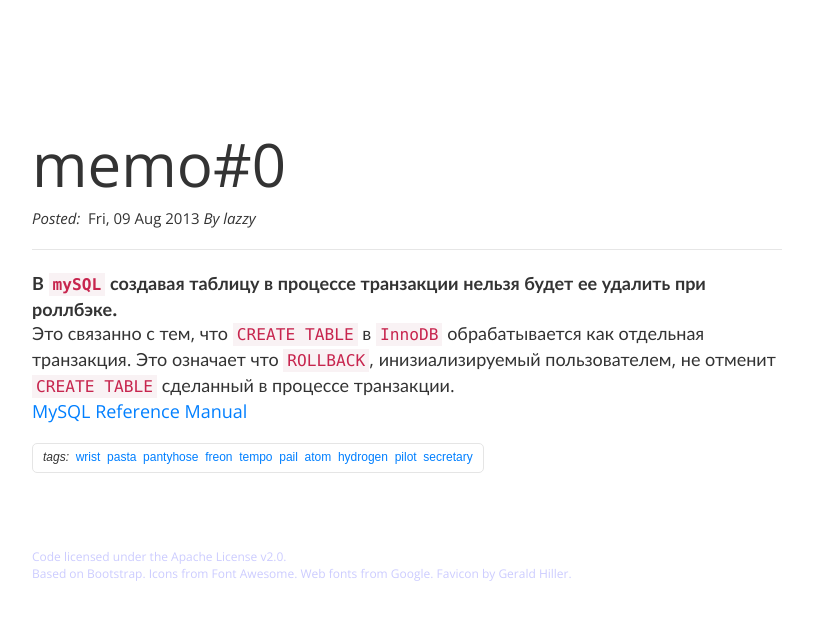
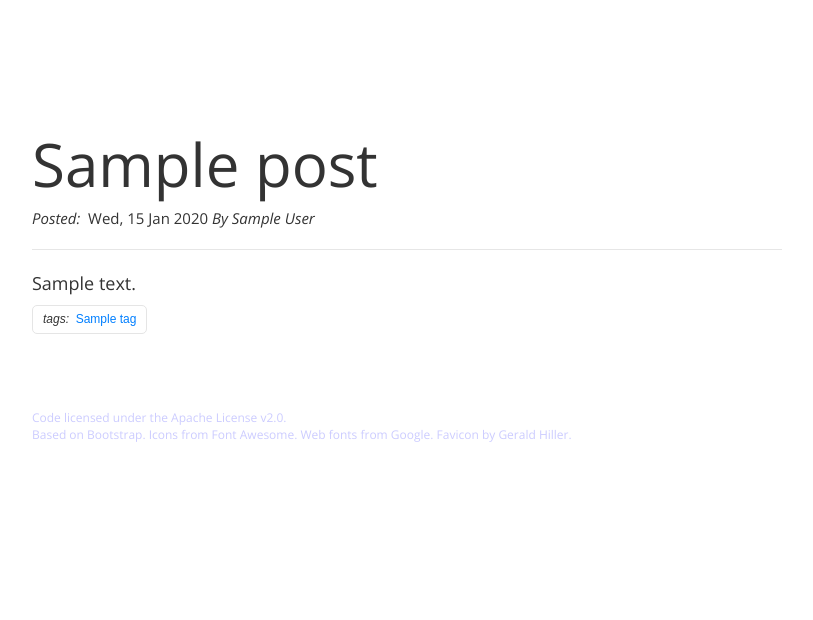
Before and after one commit to dmaslov/flask-blog, a Flask app: page /post/1 in a window 1280 px wide. Shown: the part 51-671 px from the top of the page, without its empty margins (38-851 px from the left). Run offline with Flask 2, Linux system fonts and the light colour scheme; a database or web service that is not in the repository returns one stand-in record (values such as "Sample title"); some libraries are stand-ins or nearby versions.

Commit message:
get post by permalink get posts by tags pagination begin

```diff
--- a/config.py
+++ b/config.py
@@ -1,6 +1,7 @@
 import pymongo
 
 DEBUG = True
+PER_PAGE = 10
 CONNECTION_STRING = "mongodb://localhost"
 CONNECTION = pymongo.MongoClient(CONNECTION_STRING)
 DATABASE = CONNECTION.blog
--- a/post.py
+++ b/post.py
@@ -8,22 +8,33 @@ class Post:
         self.db = database
         self.posts = database.posts
 
-    def get_posts(self, num_posts):
-        print 'iiiiiiiiiiiiiiiiiiiiiiiiiiiiiiiiiiiiiiiiiiiiiiii'
-        cursor = self.posts.find().sort('date', direction=-1).limit(num_posts)
+    def get_posts(self, num_posts, tag=None):
+        cond = {}
+        if tag is not None:
+            cond = {'tags': tag}
+
+        cursor = self.posts.find(cond).sort('date', direction=-1).limit(num_posts)
         l = []
 
         for post in cursor:
-            post['date'] = post['date'].strftime("%a, %d %b %Y")  # fix up date
+            post['date'] = post['date'].strftime("%a, %d %b %Y")
             if 'tags' not in post:
-                post['tags'] = []  # fill it in if its not there already
+                post['tags'] = []
             if 'comments' not in post:
                 post['comments'] = []
 
-            l.append({'title':post['title'], 'body': post['body'], 'post_date': post['date'],
+            l.append({'title': post['title'], 'body': post['body'], 'post_date': post['date'],
                       'permalink': post['permalink'],
                       'tags': post['tags'],
                       'author': post['author'],
                       'comments': post['comments']})
 
         return l
+
+    def get_post_by_permalink(self, permalink):
+        print permalink
+        post = self.posts.find_one({'permalink': permalink})
+        if post is not None:
+            post['date'] = post['date'].strftime("%a, %d %b %Y")
+
+        return post
--- a/templates/index.html
+++ b/templates/index.html
@@ -3,37 +3,35 @@
 	{% block head %}{% include 'head.html' %}{% endblock %}
 	<body>
 		{% include 'nav.html' %}
-
 		<div class="container">
 			{% block body %}
+				{% if posts %}
+					{% for post in posts %}
 						<div class="post clearfix">
 							<div class="row">
 								<div class="col-lg-8">
 									<div class="page-header">
-							<h1><a>memo#0</a></h1>
-							<p><i>Posted:&nbsp;</i> Fri, 09 Aug 2013 <i>By lazzy</i></p>
+										<h1><a href="/post/{{ post['permalink'] }}">{{ post['title'] }}</a></h1>
+										<p><i>Posted:&nbsp;</i> {{ post['post_date'] }} <i>By {{ post['author'] }}</i></p>
 									</div>
 									<div class="content">
-							<p><strong>В <code>mySQL</code> создавая таблицу в процессе транзакции нельзя будет ее удалить при роллбэке.</strong><br> Это связанно с тем, что <code>CREATE TABLE</code> в <code>InnoDB</code> обрабатывается как отдельная транзакция. Это означает что <code>ROLLBACK</code>, инизиализируемый пользователем, не отменит <code>CREATE TABLE</code> сделанный в процессе транзакции.<br><a href="http://dev.mysql.com/doc/refman/5.1/en/implicit-commit.html" title="MySQL 5.1 Reference Manual :: 13.3.3 Statements That Cause an Implicit Commit" target="_blank">MySQL Reference Manual </a></p>
+										{{ post['body']|safe }}
 									</div>
 									<div class="infopanel">
 										<div class="tags">
-								<i>tags:&nbsp;</i>
-								<a href="/tag/wrist">wrist</a>
-								&nbsp;<a href="/tag/pasta">pasta</a>
-								&nbsp;<a href="/tag/pantyhose">pantyhose</a>
-								&nbsp;<a href="/tag/freon">freon</a>
-								&nbsp;<a href="/tag/tempo">tempo</a>
-								&nbsp;<a href="/tag/pail">pail</a>
-								&nbsp;<a href="/tag/atom">atom</a>
-								&nbsp;<a href="/tag/hydrogen">hydrogen</a>
-								&nbsp;<a href="/tag/pilot">pilot</a>
-								&nbsp;<a href="/tag/secretary">secretary</a>
+											<i>tags:</i>
+											{% if post['tags'] %}
+												{% for tag in post['tags'] %}
+													&nbsp;<a href="/tag/{{ tag }}">{{ tag }}</a>
+												{% endfor %}
+											{% endif %}
 										</div>
 									</div>
 								</div>
 							</div>
 						</div>
+					{% endfor %}
+				{% endif %}
 			{% endblock %}
 			{% include 'footer.html' %}
 		</div>
--- a/templates/single_post.html
+++ b/templates/single_post.html
@@ -1,11 +1,12 @@
 {% extends 'index.html' %}
 {% block body %}
+	{% if post %}
 		<div class="post clearfix">
 			<div class="row">
 				<div class="col-lg-8">
 					<div class="page-header">
-					<h1><a>memo#0</a></h1>
-					<p><i>Posted:&nbsp;</i> Fri, 09 Aug 2013 <i>By lazzy</i></p>
+						<h1>{{ post['title'] }}</h1>
+						<p><i>Posted:&nbsp;</i> {{ post['date'] }} <i>By {{ post['author'] }}</i></p>
 						<div class="social row-fluid">
 					        <!-- AddThis Button BEGIN -->
 					        <div class="addthis_toolbox addthis_default_style addthis_16x16_style">
@@ -21,24 +22,20 @@
 				        </div>
 					</div>
 					<div class="content">
-					<p><strong>В <code>mySQL</code> создавая таблицу в процессе транзакции нельзя будет ее удалить при роллбэке.</strong><br> Это связанно с тем, что <code>CREATE TABLE</code> в <code>InnoDB</code> обрабатывается как отдельная транзакция. Это означает что <code>ROLLBACK</code>, инизиализируемый пользователем, не отменит <code>CREATE TABLE</code> сделанный в процессе транзакции.<br><a href="http://dev.mysql.com/doc/refman/5.1/en/implicit-commit.html" title="MySQL 5.1 Reference Manual :: 13.3.3 Statements That Cause an Implicit Commit" target="_blank">MySQL Reference Manual </a></p>
+						{{ post['body']|safe }}
 					</div>
 					<div class="infopanel">
 						<div class="tags">
-						<i>tags:&nbsp;</i>
-						<a href="/tag/wrist">wrist</a>
-						&nbsp;<a href="/tag/pasta">pasta</a>
-						&nbsp;<a href="/tag/pantyhose">pantyhose</a>
-						&nbsp;<a href="/tag/freon">freon</a>
-						&nbsp;<a href="/tag/tempo">tempo</a>
-						&nbsp;<a href="/tag/pail">pail</a>
-						&nbsp;<a href="/tag/atom">atom</a>
-						&nbsp;<a href="/tag/hydrogen">hydrogen</a>
-						&nbsp;<a href="/tag/pilot">pilot</a>
-						&nbsp;<a href="/tag/secretary">secretary</a>
+							<i>tags:</i>
+							{% if post['tags'] %}
+								{% for tag in post['tags'] %}
+									&nbsp;<a href="/tag/{{ tag }}">{{ tag }}</a>
+								{% endfor %}
+							{% endif %}
 						</div>
 					</div>
 				</div>
 			</div>
 		</div>
+	{% endif %}
 {% endblock %}
--- a/web.py
+++ b/web.py
@@ -1,6 +1,7 @@
 from flask import Flask, render_template, abort, redirect, url_for, request
 import config
 import post
+import pagination
 
 
 app = Flask(__name__)
@@ -9,30 +10,25 @@ app = Flask(__name__)
 @app.route('/')
 def index():
     posts = postClass.get_posts(10)
-    print posts
-    return render_template('index.html', meta_title='Blog')
+    #pagination
+    return render_template('index.html', posts=posts, meta_title='Blog')
 
 
 @app.route('/tag/<tag>')
-def posts_by_tag(tag="notfound"):
-    pass
+def posts_by_tag(tag):
+    posts = postClass.get_posts(10, tag)
+    #pagination
+    if not posts:
+        abort(404)
+    return render_template('index.html', posts=posts, meta_title='Posts by tag: tag')
 
 
 @app.route('/post/<permalink>')
 def show_post(permalink):
-    if permalink == 'hello':
+    post = postClass.get_post_by_permalink(permalink)
+    if not post:
         abort(404)
-    return render_template('single_post.html', meta_title='SinglePost')
-
-
-@app.route('/newcomment', methods=['POST'])
-def post_new_comment():
-    pass
-
-
-@app.route('/like', methods=['POST'])
-def post_comment_like():
-    pass
+    return render_template('single_post.html', post=post, meta_title=post['title'])
 
 
 @app.errorhandler(404)
@@ -75,55 +71,6 @@ def process_signup():
     pass
 
 
-# Helper Functions
-
-#extracts the tag from the tags form element. an experience python programmer could do this in  fewer lines, no doubt
-# def extract_tags(tags):
-#
-#     whitespace = re.compile('\s')
-#
-#     nowhite = whitespace.sub("",tags)
-#     tags_array = nowhite.split(',')
-#
-#     # let's clean it up
-#     cleaned = []
-#     for tag in tags_array:
-#         if tag not in cleaned and tag != "":
-#             cleaned.append(tag)
-#
-#     return cleaned
-#
-#
-# # validates that the user information is valid for new signup, return True of False
-# # and fills in the error string if there is an issue
-# def validate_signup(username, password, verify, email, errors):
-#     USER_RE = re.compile(r"^[a-zA-Z0-9_-]{3,20}$")
-#     PASS_RE = re.compile(r"^.{3,20}$")
-#     EMAIL_RE = re.compile(r"^[\S]+@[\S]+\.[\S]+$")
-#
-#     errors['username_error'] = ""
-#     errors['password_error'] = ""
-#     errors['verify_error'] = ""
-#     errors['email_error'] = ""
-#
-#     if not USER_RE.match(username):
-#         errors['username_error'] = "invalid username. try just letters and numbers"
-#         return False
-#
-#     if not PASS_RE.match(password):
-#         errors['password_error'] = "invalid password."
-#         return False
-#     if password != verify:
-#         errors['verify_error'] = "password must match"
-#         return False
-#     if email != "":
-#         if not EMAIL_RE.match(email):
-#             errors['email_error'] = "invalid email address"
-#             return False
-#     return True
-#
-
 postClass = post.Post(config.DATABASE)
-
 if __name__ == '__main__':
     app.run(debug=config.DEBUG)
```
Also changed, not shown: pagination.py (added, +31 -0 lines), 3 other files. Lines whose indentation alone changed are shown as unchanged.
